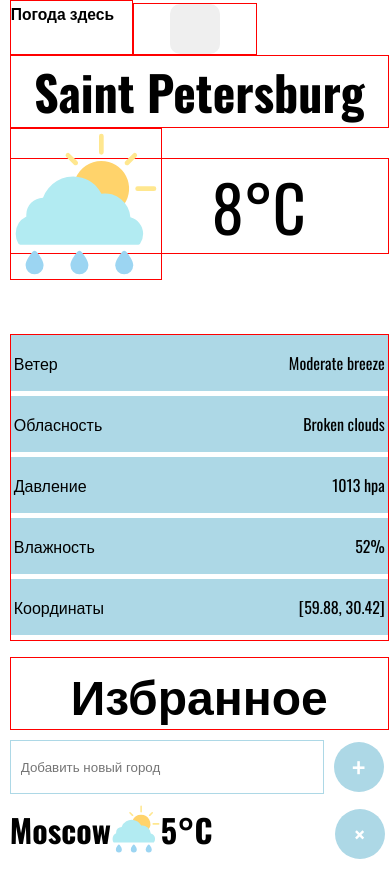
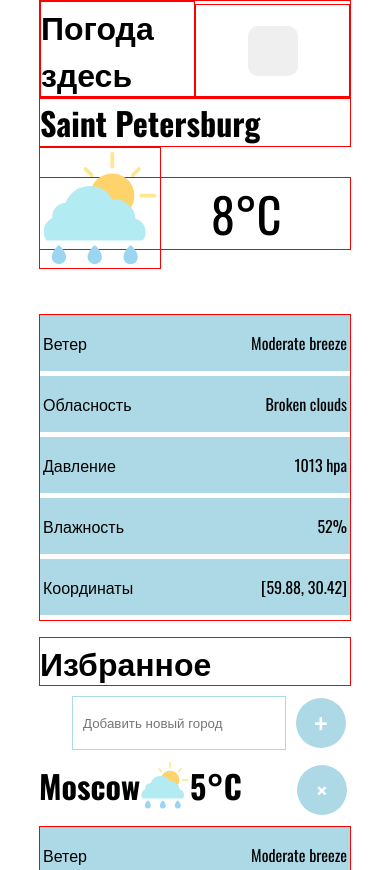
Before and after one commit to julesadikhanyan/weather, a website: page index.html in a window 390 px wide. Shown: the top 870 px of the page. Drawn offline with nearby package versions, Linux system fonts and the light colour scheme.

Commit message:
mobile test

```diff
--- a/style.css
+++ b/style.css
@@ -19,7 +19,7 @@
         grid-template-areas: "weather-here new-location weather-here";
     }
     .weather-here {
-        font-size: 4vw;
+        font-size: 4rem;
         margin: 0;
         border: 1px solid red;
     }
@@ -62,7 +62,6 @@
         font-size: 3rem;
         margin: 0;
         border: 1px solid red;
-        text-align: center;
     }
 
     .my-city p {
@@ -173,9 +172,22 @@
 
 
 @media screen and (max-width: 500px) {
-    body {
-        width: 95%;
+    /*body {
+        width: 100%;
+        box-sizing: border-box;
+        margin: 0;
+    }*/
+
+    header {
+        grid-template-columns: repeat(2, 1fr);
+        grid-template-areas: "weather-here new-location";
+        border: 1px solid red;
     }
+
+    .weather-here {
+        font-size: 2rem;
+    }
+
     header button {
         height: 50px;
         width: 50px;
@@ -187,11 +199,11 @@
          grid-template-columns: 1fr;
      }
     .my-city img {
-          height: 150px;
-          width: 150px;
+          height: 120px;
+          width: 120px;
       }
     .my-city p {
-           font-size: 4rem;
+           font-size: 3rem;
            margin-top: 30px;
        }
     .new-city {
@@ -206,4 +218,13 @@
         margin-top: 10px;
         padding-left: 0;
     }
+
+    h2 {
+        font-size: 2rem;
+        margin: 0;
+        border: 1px solid red;
+    }
+    input {
+        width: 200px;
+    }
 }
```
